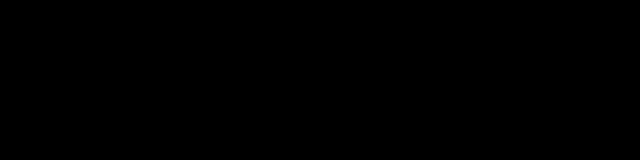
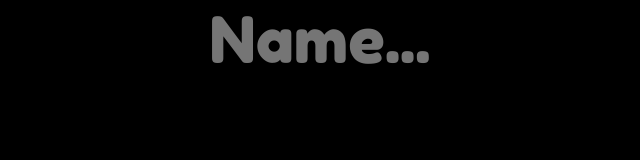
Before and after one commit to GodsVictory/SWNames, a plain HTML site: page index.html in a window 1280 px wide. Shown: the whole page, without its empty margins (320-960 px from the left). Drawn offline with Linux system fonts and the light colour scheme.

Commit message:
add placeholder

```diff
--- a/index.html
+++ b/index.html
@@ -82,7 +82,7 @@
 </head>
 
 <body>
-    <input type="text" id="seed" onkeyup="setSeed()" autofocus />
+    <input type="text" id="seed" onkeyup="setSeed()" placeholder="Name..." autofocus />
     <div id="main" cellpadding="0"> </div>
 </body>
 
```
